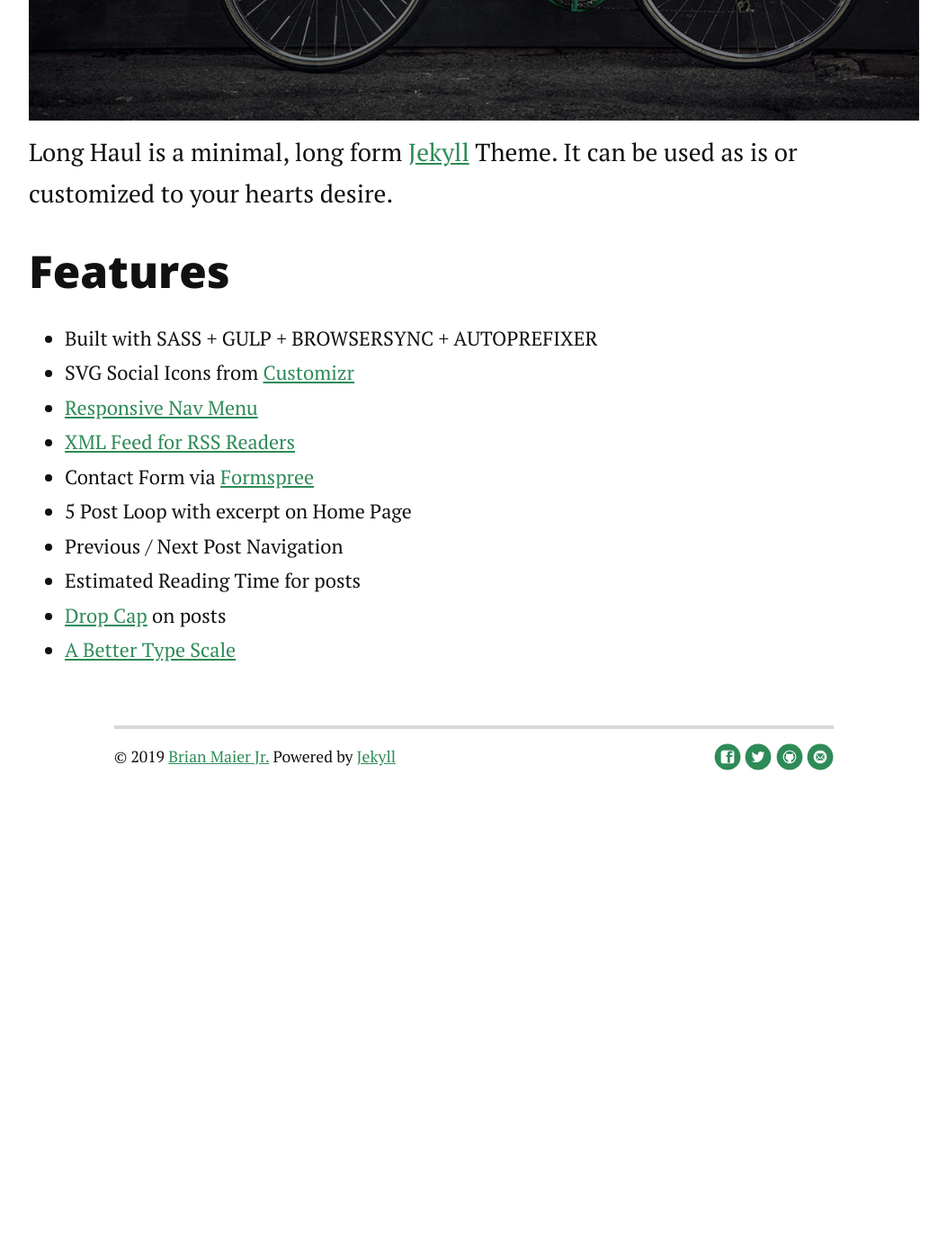
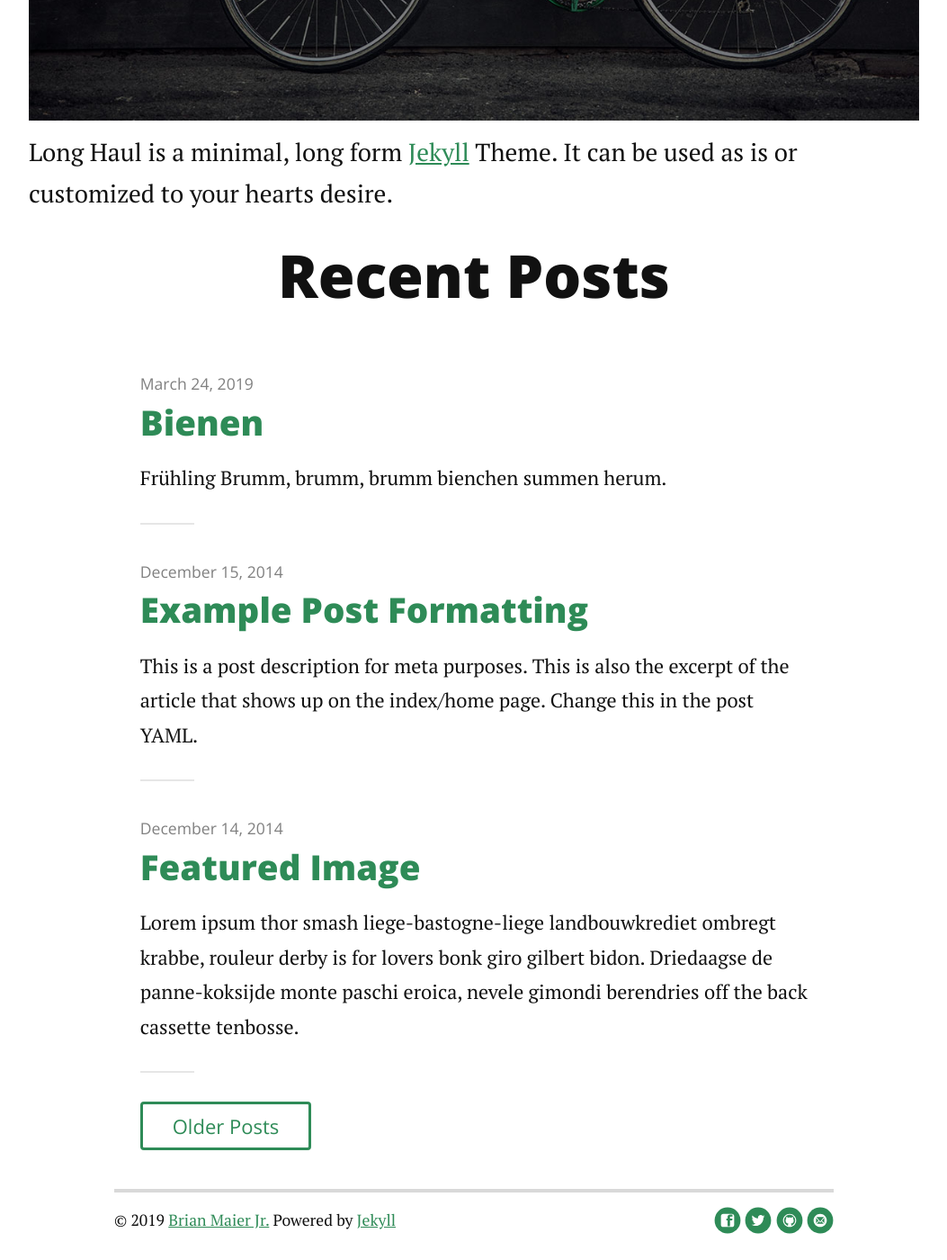
Before and after one commit to lgiese/lgiese.wachsenlassenEV.io, a Jekyll site: the page built from index.html, in a window 1280 px wide and 1400 px high, scrolled down 1394 px. Shown: the whole window at 90% size, without its empty margins (113-1166 px from the left). Built offline with Jekyll 4.4.1, drawn with Linux system fonts in a browser that asks for light colours; nearby versions of some CDN libraries; the list of posts is cut into pages by our own code; before the commit the page ends 2292 px from its top, so only the background shows below that; some of the changed text lies outside the part shown.

Commit message:
index posts

```diff
--- a/_config.yml
+++ b/_config.yml
@@ -1,26 +1,28 @@
 title: Wachsen Lassen E. V.
 description: Long Form Jekyll theme built with SASS / COMPASS / SUSY
 
-url: "" # http://www.wachsenlassenmr.ml/
-baseurl: #
+url: https://github.com/lgiese/lgiese.wachsenlassenEV.io
+baseurl: ""
 paginate_path: "blog/page:num/"
 permalink:
 
 markdown: kramdown
 highlighter: rouge
 plugins: [jekyll-paginate]
-paginate: 5
+paginate: 3
 port: 4040
 
 navigation:
+  - title: WasHierLos?
+    url: /index.html
   - title: Gartenprojekt
-    url: /index.html
+    url: /gartenprojekt
   - title: Neues
-    url: /articles
+    url: /neues
+  - title: Fotogallerie
+    url: /gallerie
   - title: Kontakt
     url: /contact
-  - title: Fotogallerie
-    url: /gallerie
 
 social:
   github: https://github.com/lgiese/lgiese.wachsenlassenEV.io
--- a/_includes/header.html
+++ b/_includes/header.html
@@ -8,7 +8,6 @@
                      <a href="{{ link.url | prepend: site.baseurl }}">{{ link.title }}</a>
                  </li>
                  {% endfor %}
-                 <li> <a href="https://github.com/lgiese/lgiese.wachsenlassenEV.io" target="_blank">GitHub</a></li>
              </ul>
          </nav>
      </div>
--- a/index.html
+++ b/index.html
@@ -9,7 +9,7 @@ title: Gemeinschaftsgarten Wachsen Lassen
     Auf dieser Homepage findet ihr Infos über und Bilder davon, was wir hier so treiben. Wenn ihr auch Lust bekommt, dann kontaktiert uns oder kommt einfach vorbei!</p>
     <img src="{{ '/assets/img/touring.jpg' | prepend: site.baseurl }}" alt="">
 	<p class="intro">Long Haul is a minimal, long form <a href="http://jekyllrb.com">Jekyll</a> Theme. It can be used as is or customized to your hearts desire.</p>
-	<h2>Features</h2>
+<!--	<h2>Features</h2>
 	<ul>
 		<li>Built with SASS + GULP + BROWSERSYNC + AUTOPREFIXER</li>
   		<li>SVG Social Icons from <a href="http://customizr.net/icons/">Customizr</a></li>
@@ -22,4 +22,26 @@ title: Gemeinschaftsgarten Wachsen Lassen
   		<li><a href="https://github.com/adobe-webplatform/dropcap.js">Drop Cap</a> on posts</li>
   		<li><a href="http://typecast.com/blog/a-more-modern-scale-for-web-typography">A Better Type Scale</a></li>
   	</ul>
+</div> -->
+
+<div class="home" id="home">
+  <h1 class="pageTitle">Recent Posts</h1>
+  <ul class="posts noList">
+    {% for post in paginator.posts %}
+      <li>
+        <span class="date">{{ post.date | date: '%B %d, %Y' }}</span>
+        <h3><a class="post-link" href="{{ post.url | prepend: site.baseurl }}">{{ post.title }}</a></h3>
+        <p>{% if post.description %}{{ post.description }}{% else %}{{ post.excerpt | strip_html }}{% endif %}</p>
+      </li>
+    {% endfor %}
+  </ul>
+  <!-- Pagination links -->
+  <div class="pagination">
+    {% if paginator.previous_page %}
+      <a href="{{ paginator.previous_page_path | prepend: site.baseurl }}" class="previous button__outline">Newer Posts</a>
+    {% endif %}
+    {% if paginator.next_page %}
+      <a href="{{ paginator.next_page_path | prepend: site.baseurl }}" class="next button__outline">Older Posts</a>
+    {% endif %}
+  </div>
 </div>
```
Also changed, not shown: articles.md (deleted, +0 -17 lines), gartenprojekt.md (added, +36 -0 lines), neues.md (+7 -17 lines), 1 other file.
